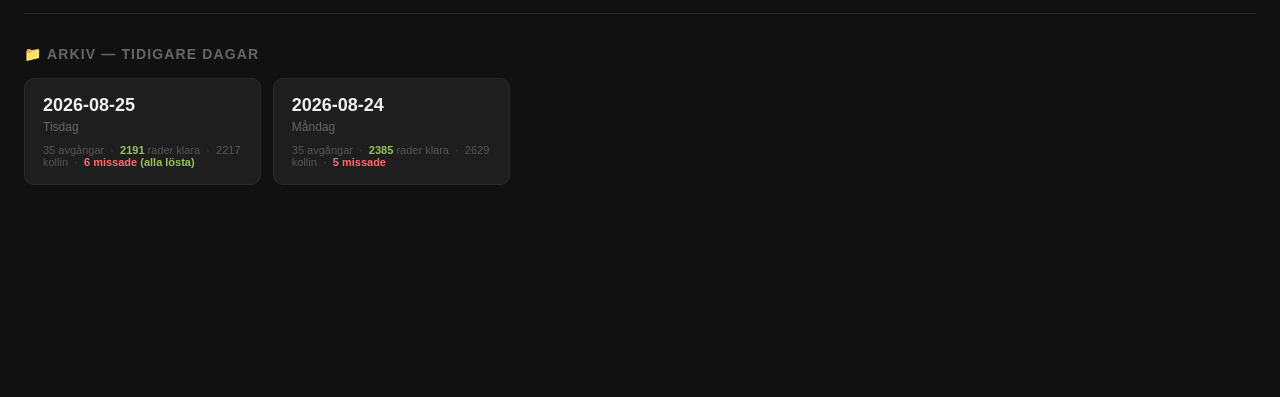
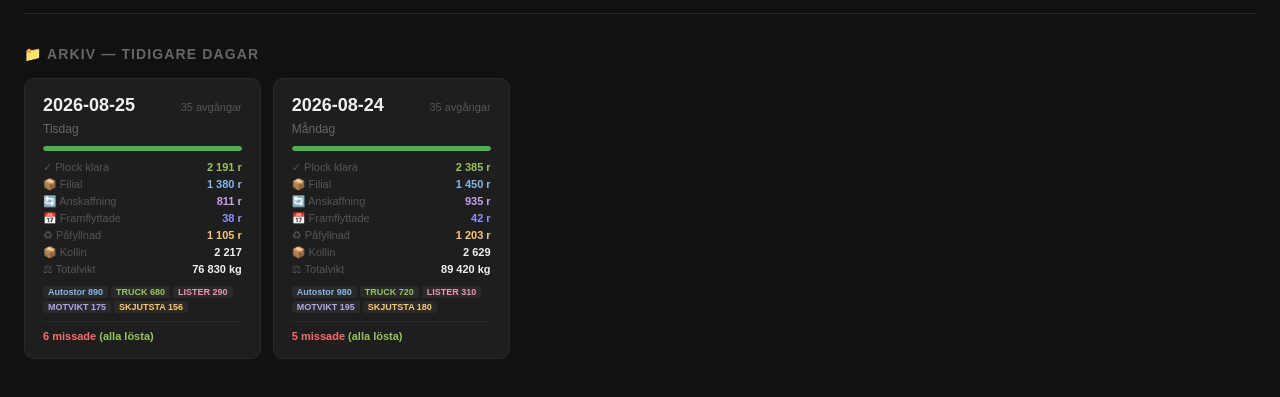
Before and after one commit to JohnBeijer/avgangstavla, a plain HTML site: page archive/index.html in a window 1280 px wide. Shown: the part 53-450 px from the top of the page. Drawn offline with Linux system fonts and the light colour scheme.

Commit message:
Add files via upload

```diff
--- a/archive/index.html
+++ b/archive/index.html
@@ -28,15 +28,47 @@ h1{font-size:14px;color:#666;text-transform:uppercase;letter-spacing:.08em;margi
 </div>
 <h1>📁 Arkiv — tidigare dagar</h1>
 <div class="grid" id="archive-grid">
-        <a href="2026-08-25.html" class="card">
-    <div class="card-date">2026-08-25</div>
+          <a href="2026-08-25.html" class="card" style="display:block;text-decoration:none">
+    <div style="display:flex;justify-content:space-between;align-items:baseline;margin-bottom:2px">
+      <div class="card-date">2026-08-25</div>
+      <div style="font-size:11px;color:#555">35 avgångar</div>
+    </div>
     <div class="card-day">Tisdag</div>
-    <div class="card-meta">35 avgångar &nbsp;·&nbsp; <span style="color:#97C459;font-weight:600">2191</span> rader klara &nbsp;·&nbsp; 2217 kollin &nbsp;·&nbsp; <span style="color:#ff6b6b;font-weight:600">6 missade</span> <span style="color:#97C459;font-weight:600">(alla lösta)</span></div>
+    <div style="height:5px;background:#2a2a2a;border-radius:3px;overflow:hidden;margin:8px 0 10px">
+      <div style="height:100%;width:100.0%;background:#4CAF50;border-radius:3px"></div>
+    </div>
+    <div style="display:grid;grid-template-columns:1fr 1fr;gap:4px 10px;font-size:11px;margin-bottom:10px">
+      <div style="color:#555">✓ Plock klara</div><div style="color:#97C459;font-weight:700;text-align:right">2 191 r</div>
+      <div style="color:#555">📦 Filial</div><div style="color:#85B7EB;font-weight:600;text-align:right">1 380 r</div>
+      <div style="color:#555">🔄 Anskaffning</div><div style="color:#C8A0EC;font-weight:600;text-align:right">811 r</div>
+      <div style="color:#555">📅 Framflyttade</div><div style="color:#9090ff;font-weight:600;text-align:right">38 r</div>
+      <div style="color:#555">♻ Påfyllnad</div><div style="color:#FAC775;font-weight:600;text-align:right">1 105 r</div>
+      <div style="color:#555">📦 Kollin</div><div style="color:#f0f0f0;font-weight:600;text-align:right">2 217</div>
+      <div style="color:#555">⚖ Totalvikt</div><div style="color:#f0f0f0;font-weight:600;text-align:right">76 830 kg</div>
+    </div>
+    <div style="font-size:10px;margin-bottom:8px;display:flex;flex-wrap:wrap;gap:3px"><span style="font-size:9px;padding:1px 5px;border-radius:3px;background:#2a2a2a;color:#85B7EB;font-weight:600">Autostor 890</span> <span style="font-size:9px;padding:1px 5px;border-radius:3px;background:#2a2a2a;color:#97C459;font-weight:600">TRUCK 680</span> <span style="font-size:9px;padding:1px 5px;border-radius:3px;background:#2a2a2a;color:#ED93B1;font-weight:600">LISTER 290</span> <span style="font-size:9px;padding:1px 5px;border-radius:3px;background:#2a2a2a;color:#AFA9EC;font-weight:600">MOTVIKT 175</span> <span style="font-size:9px;padding:1px 5px;border-radius:3px;background:#2a2a2a;color:#FAC775;font-weight:600">SKJUTSTA 156</span> </div>
+    <div style="font-size:11px;padding-top:8px;border-top:0.5px solid #2a2a2a"><span style="color:#ff6b6b;font-weight:600">6 missade</span> <span style="color:#97C459;font-weight:600">(alla lösta)</span></div>
   </a>
-  <a href="2026-08-24.html" class="card">
-    <div class="card-date">2026-08-24</div>
+    <a href="2026-08-24.html" class="card" style="display:block;text-decoration:none">
+    <div style="display:flex;justify-content:space-between;align-items:baseline;margin-bottom:2px">
+      <div class="card-date">2026-08-24</div>
+      <div style="font-size:11px;color:#555">35 avgångar</div>
+    </div>
     <div class="card-day">Måndag</div>
-    <div class="card-meta">35 avgångar &nbsp;·&nbsp; <span style="color:#97C459;font-weight:600">2385</span> rader klara &nbsp;·&nbsp; 2629 kollin &nbsp;·&nbsp; <span style="color:#ff6b6b;font-weight:600">5 missade</span></div>
+    <div style="height:5px;background:#2a2a2a;border-radius:3px;overflow:hidden;margin:8px 0 10px">
+      <div style="height:100%;width:100.0%;background:#4CAF50;border-radius:3px"></div>
+    </div>
+    <div style="display:grid;grid-template-columns:1fr 1fr;gap:4px 10px;font-size:11px;margin-bottom:10px">
+      <div style="color:#555">✓ Plock klara</div><div style="color:#97C459;font-weight:700;text-align:right">2 385 r</div>
+      <div style="color:#555">📦 Filial</div><div style="color:#85B7EB;font-weight:600;text-align:right">1 450 r</div>
+      <div style="color:#555">🔄 Anskaffning</div><div style="color:#C8A0EC;font-weight:600;text-align:right">935 r</div>
+      <div style="color:#555">📅 Framflyttade</div><div style="color:#9090ff;font-weight:600;text-align:right">42 r</div>
+      <div style="color:#555">♻ Påfyllnad</div><div style="color:#FAC775;font-weight:600;text-align:right">1 203 r</div>
+      <div style="color:#555">📦 Kollin</div><div style="color:#f0f0f0;font-weight:600;text-align:right">2 629</div>
+      <div style="color:#555">⚖ Totalvikt</div><div style="color:#f0f0f0;font-weight:600;text-align:right">89 420 kg</div>
+    </div>
+    <div style="font-size:10px;margin-bottom:8px;display:flex;flex-wrap:wrap;gap:3px"><span style="font-size:9px;padding:1px 5px;border-radius:3px;background:#2a2a2a;color:#85B7EB;font-weight:600">Autostor 980</span> <span style="font-size:9px;padding:1px 5px;border-radius:3px;background:#2a2a2a;color:#97C459;font-weight:600">TRUCK 720</span> <span style="font-size:9px;padding:1px 5px;border-radius:3px;background:#2a2a2a;color:#ED93B1;font-weight:600">LISTER 310</span> <span style="font-size:9px;padding:1px 5px;border-radius:3px;background:#2a2a2a;color:#AFA9EC;font-weight:600">MOTVIKT 195</span> <span style="font-size:9px;padding:1px 5px;border-radius:3px;background:#2a2a2a;color:#FAC775;font-weight:600">SKJUTSTA 180</span> </div>
+    <div style="font-size:11px;padding-top:8px;border-top:0.5px solid #2a2a2a"><span style="color:#ff6b6b;font-weight:600">5 missade</span> <span style="color:#97C459;font-weight:600">(alla lösta)</span></div>
   </a>
 </div>
 </body>
```
